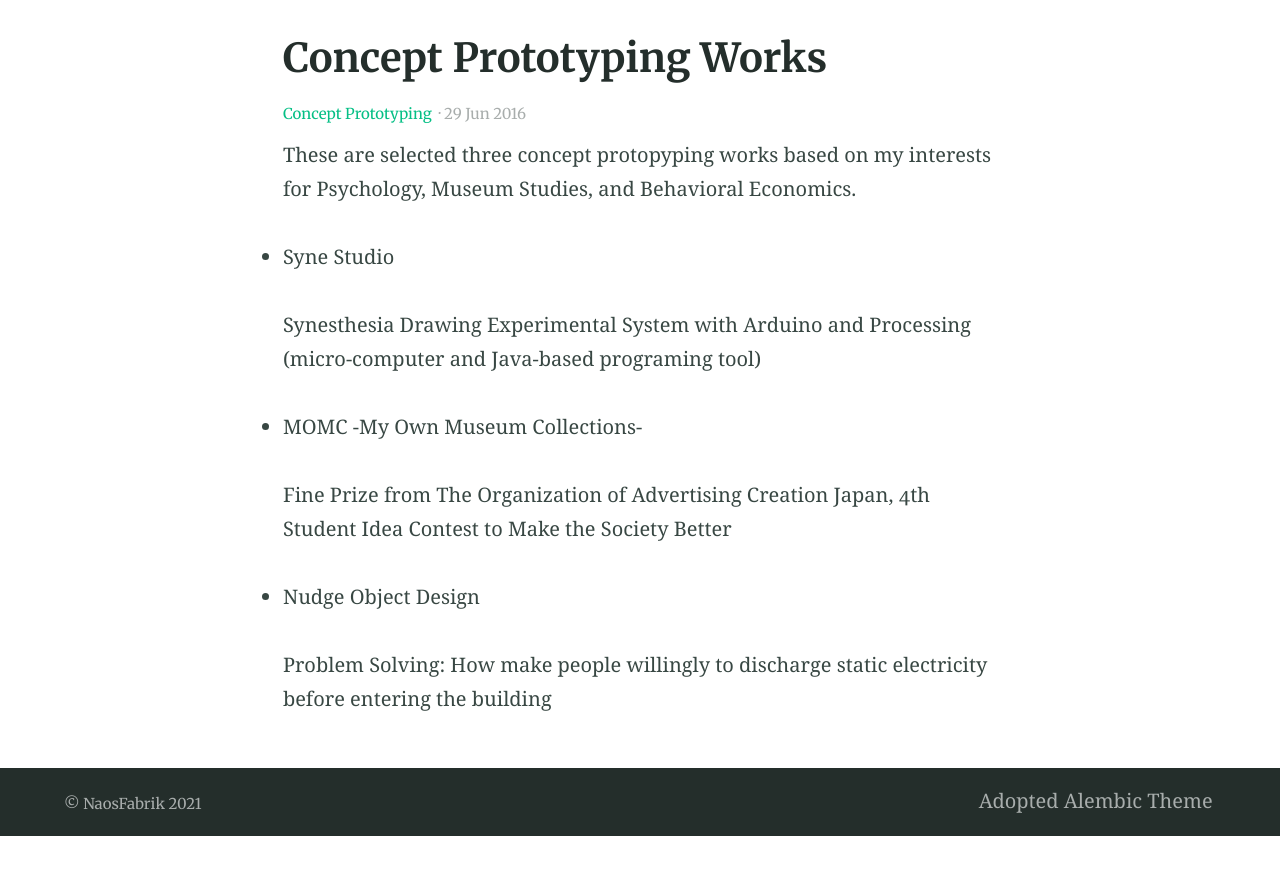
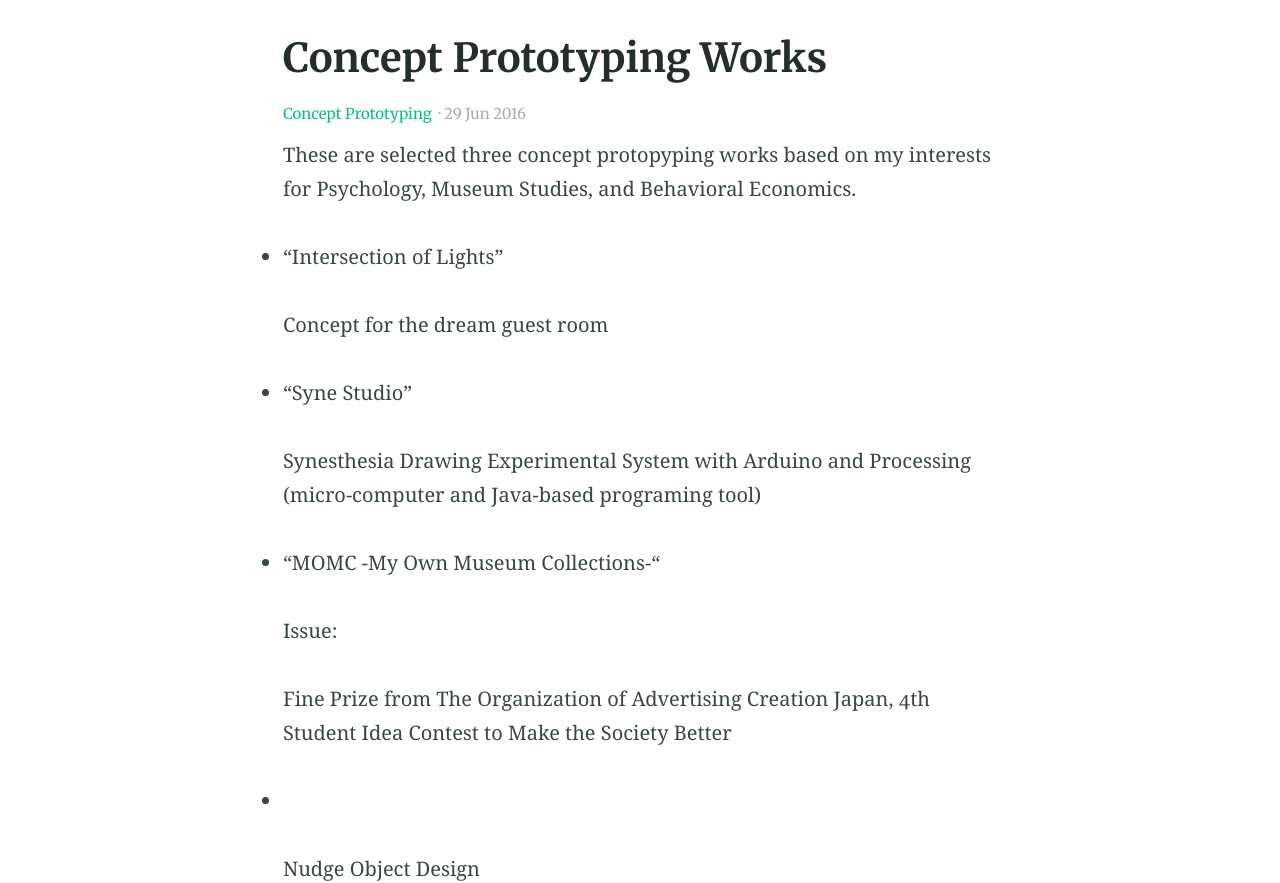
Before and after one commit to NaosFabrik/NaosFabrik.github.io, a Jekyll site: the page built from _posts/2016-06-29-concept-prototype.md, in a window 1280 px wide and 900 px high, scrolled down 377 px, cut to the strip 17-900 px from the top of the window. Built offline with Jekyll 4.4.1, drawn with Linux system fonts in a browser that asks for light colours; before the commit the page ends 1230 px from its top, so only the background shows below that; some of the changed text lies outside the part shown.

Commit message:
Update 2016-06-29-concept-prototype.md

```diff
--- a/_posts/2016-06-29-concept-prototype.md
+++ b/_posts/2016-06-29-concept-prototype.md
@@ -12,14 +12,22 @@ image: ""
 
 These are selected three concept protopyping works based on my interests for Psychology, Museum Studies, and Behavioral Economics.
 
-* Syne Studio
+* "Intersection of Lights"
+
+Concept for the dream guest room
+
+* "Syne Studio"
 
 Synesthesia Drawing Experimental System with Arduino and Processing (micro-computer and Java-based programing tool)
 
-* MOMC -My Own Museum Collections-
+* "MOMC -My Own Museum Collections-"
+
+Issue:
 
 Fine Prize from The Organization of Advertising Creation Japan, 4th Student Idea Contest to Make the Society Better
 
-* Nudge Object Design
+*
 
-Problem Solving: How make people willingly to discharge static electricity before entering the building
+Nudge Object Design
+
+Issue: How make people willingly to discharge static electricity before entering the building
```
